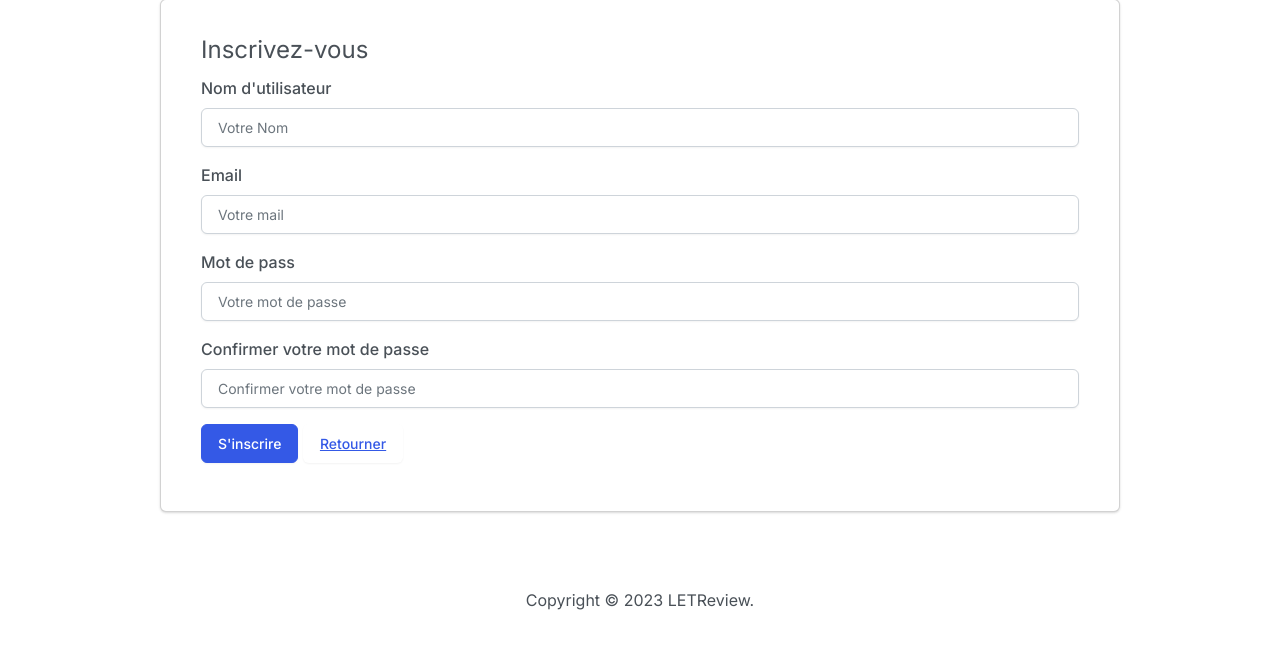
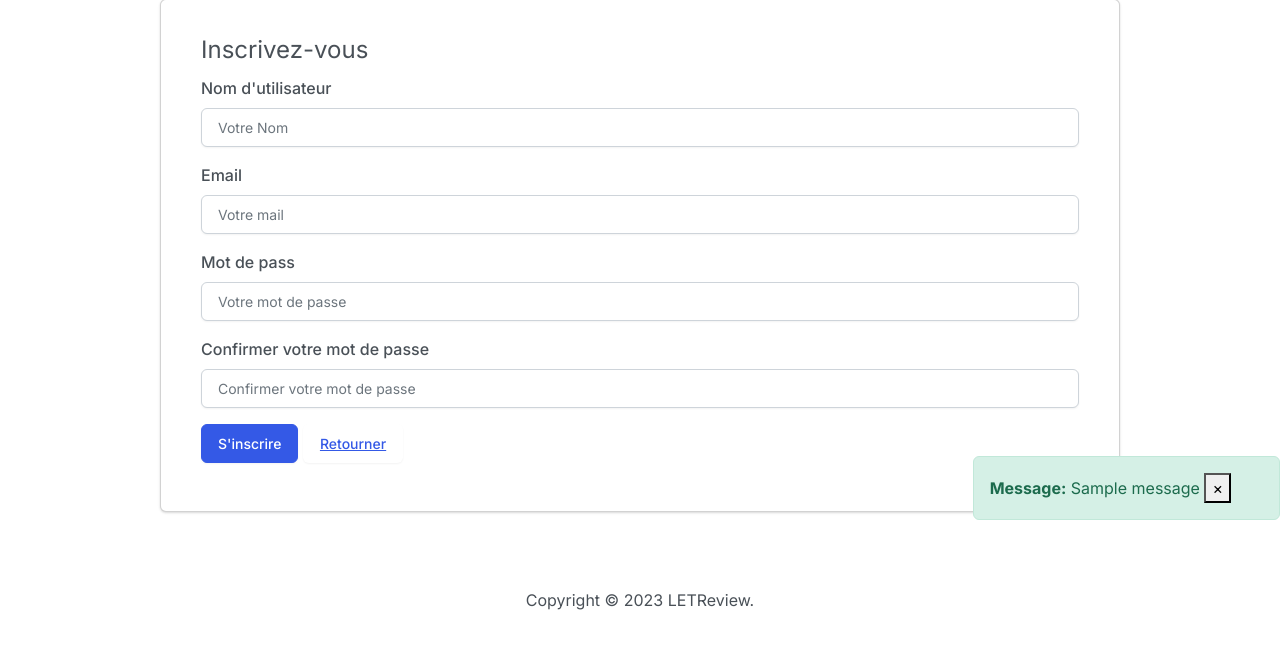
Before and after one commit to motaALI/P9_OCR, a Django app: page /signup/ in a window 1280 px wide. Shown: the part 172-824 px from the top of the page. Run offline with Django 4.2, Linux system fonts and the light colour scheme; tables that the repository leaves empty hold one stand-in row (values such as "Sample post"); one stand-in notice (Sample message) is shown; some libraries are stand-ins or nearby versions.

Commit message:
[ADD] user image added to posts, and messages added

```diff
--- a/templates/base.html
+++ b/templates/base.html
@@ -48,7 +48,18 @@
 
   {% endblock %}
 
-
+  <div class="position-relative">
+    <div class="position-absolute bottom-0 end-0">
+      {% for message in messages %}
+      <div class="alert alert-{{ message.tags }} alert-dismissible fade show" role="alert">
+          <strong>Message:</strong> {{ message }}
+          <button type="button" class="close" data-dismiss="alert" aria-label="Close">
+          <span aria-hidden="true">&times;</span>
+        </button>
+      </div>
+      {% endfor %}
+    </div>
+  </div>
   <footer class="mt-auto">
     <div class="text-center p-3">
       <span>
--- a/templates/tickets/review_snippet.html
+++ b/templates/tickets/review_snippet.html
@@ -19,7 +19,7 @@
             <div class="col-md-6">
                 <div class="card">
                     <div class="d-flex justify-content-between p-2 px-3">
-                        <div class="d-flex flex-row align-items-center"> <img src="https://i.imgur.com/UXdKE3o.jpg"
+                        <div class="d-flex flex-row align-items-center"> <img src="{{ post.user_photo_url }}"
                                 width="50" class="rounded-circle">
                             <div class="d-flex flex-column ml-2"> <span class="font-weight-bold">{{post.user}}</span>
                                 <small class="text-primary">
--- a/templates/tickets/ticket_snippet.html
+++ b/templates/tickets/ticket_snippet.html
@@ -18,9 +18,8 @@
                 <div class="card">
                     <div class="d-flex justify-content-between p-2 px-3">
                         <div class="d-flex flex-row align-items-center">
-                            <img src="{{post.user.image.url}}"
+                            <img src="{{ post.user_photo_url }}"
                                 width="50" class="rounded-circle">
-                                {{post.user}}
                             <div class="d-flex flex-column ml-2"> <span class="font-weight-bold">{{post.user.username}}</span>
                                 <small class="text-primary">
                                     <a href="{% url 'profile' post.user %}">@{{post.user}}</a></span>
--- a/tickets/views.py
+++ b/tickets/views.py
@@ -82,13 +82,19 @@ def signout(request):
 def add_review(request, pk):
     username = request.user.username
     ticket = Ticket.objects.get(title=pk)
+
     if request.method == 'POST':
+        # if Review.objects.filter(ticket=ticket).first():
+        #     is_review_exist = "Il est impossible de créer un avis car le ticket a déjà reçu une réponse"
+        #     return render(request,  'tickets/add_review.html', context={"ticket": ticket})
+
         rating = request.POST['rating']
         user = User.objects.get(username=username)
         headline = request.POST['headline']
         body = request.POST['body']
         new_review = Review.objects.create(ticket=ticket, rating=rating, user=user, headline=headline, body=body)
         new_review.save()
+        messages.success(request, 'Review added successfully')
         return redirect("feed")
     return render(request,  'tickets/add_review.html', context={"ticket": ticket})
 
@@ -102,7 +108,7 @@ def add_ticket(request):
         user = User.objects.get(username=username)
         new_ticket = Ticket.objects.create(title=title, description=description, user=user, image=image)
         new_ticket.save()
-
+        messages.success(request, 'Ticket added successfully')
         return redirect("feed")
     else:
         return render(request,  'tickets/add_ticket.html')
@@ -114,10 +120,19 @@ def feed(request):
     reviews = get_users_viewable_reviews(request)
     # returns queryset of reviews
     reviews = reviews.annotate(content_type=Value('REVIEW', CharField()))
+    for review in reviews:
+        user_object = User.objects.get(username=review.user)
+        user_profile = Profile.objects.get(user=user_object)
+        review.user_photo_url =  user_profile.image.url
 
     tickets = get_users_viewable_tickets(request)
     # returns queryset of tickets
     tickets = tickets.annotate(content_type=Value('TICKET', CharField()))
+    for ticket in tickets:
+        user_object = User.objects.get(username=ticket.user)
+        user_profile = Profile.objects.get(user=user_object)
+        print(f"user_profileticket : {ticket.user}")
+        ticket.user_photo_url =  user_profile.image.url
 
     # combine and sort the two types of posts
     posts = sorted(
@@ -178,10 +193,12 @@ def follow(request):
         if UserFollower.objects.filter(followed_user=following, user=followed_by).first():
             delete_follower = UserFollower.objects.get(followed_user=following, user=followed_by)
             delete_follower.delete()
+            messages.info(request, 'Unfollowing user succeeds')
             return redirect('/profile/' + following.username)
         else:
             new_follower = UserFollower.objects.create(followed_user=following, user=followed_by)
             new_follower.save()
+            messages.info(request, 'Following user succeeds')
             return redirect('/profile/' + following.username)
     else:
         return redirect("feed")
@@ -200,6 +217,7 @@ def settings(request):
             user_profile.bio = bio
             user_profile.location = location
             user_profile.save()
+            messages.info(request, 'Profile updated successfully without image')
 
         # Otherwise save this image
         if request.FILES.get('image') != None:
@@ -210,6 +228,7 @@ def settings(request):
             user_profile.bio = bio
             user_profile.location = location
             user_profile.save()
+            messages.info(request, 'Profile updated successfully with image')
         return redirect('settings')
 
     user_profile = Profile.objects.get(user=request.user)
```
Also changed, not shown: media/profile_images/غاليانو.jpg (added), media/ticket_images/django.png (added).
